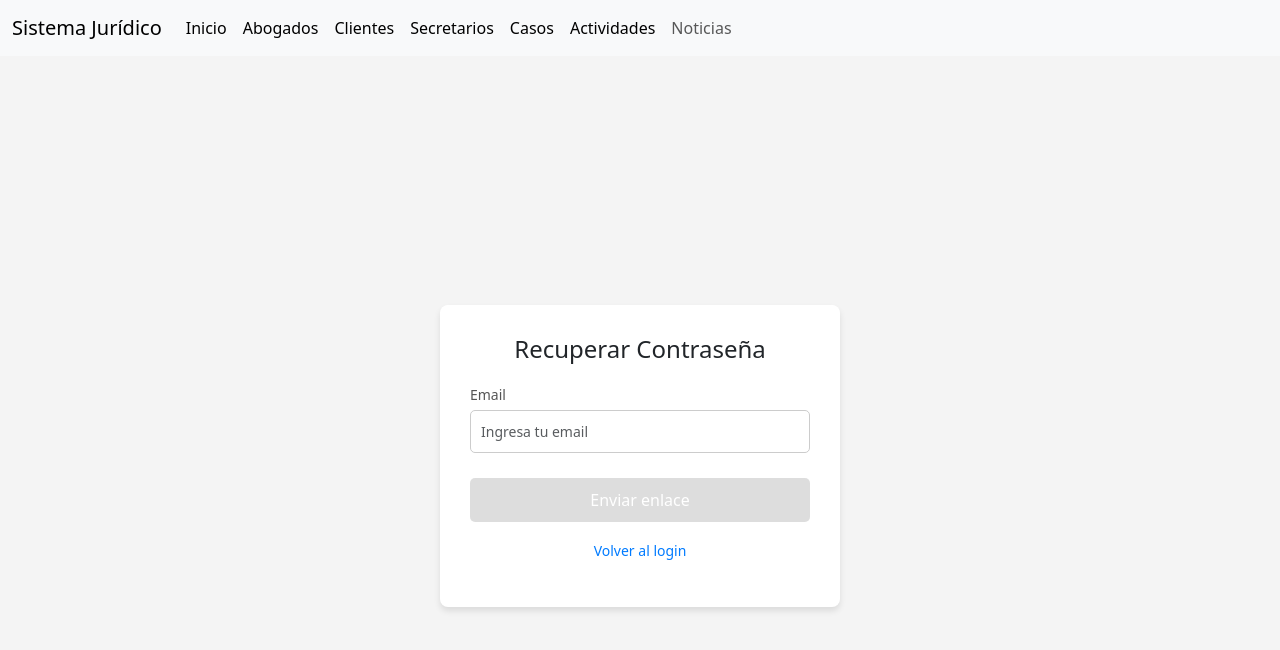
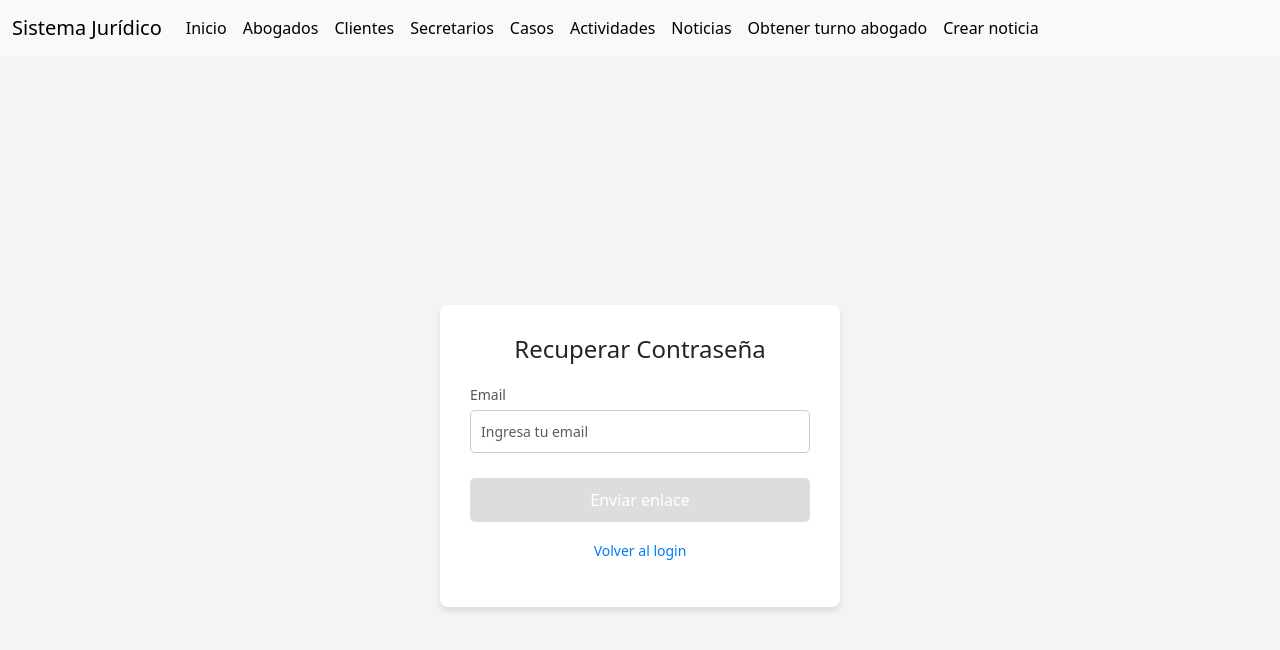
Before and after one commit to EliasDanteo/seminario-integrador-frontendapp, an Angular app: page /forgot-password in a window 1280 px wide. Shown: the top 650 px of the page. Built offline with nearby package versions, Linux system fonts and the light colour scheme.

Commit message:
feat: adding navbar a

```diff
--- a/src/app/core/services/forgot-password.service.ts
+++ b/src/app/core/services/forgot-password.service.ts
@@ -18,9 +18,12 @@ export class ForgotPasswordService {
   }
 
   resetPassword(code: string, newPassword: string) {
-    return this.http.post(`${environment.apiUrl}/reseteo-clave/${code}`, {
-      nueva_contrasena: newPassword,
-      confirmar_contrasena: newPassword,
-    });
+    return this.http.post(
+      `${environment.apiUrl}/usuarios/restablecer-contrasena/${code}`,
+      {
+        nueva_contrasena: newPassword,
+        confirmar_contrasena: newPassword,
+      }
+    );
   }
 }
--- a/src/app/layout/navbar/navbar.component.html
+++ b/src/app/layout/navbar/navbar.component.html
@@ -38,7 +38,17 @@
           >
         </li>
         <li class="nav-item">
-          <a class="nav-link" href="/noticias-blog">Noticias</a>
+          <a class="nav-link animated-link" href="/noticias-blog">Noticias</a>
+        </li>
+        <li class="nav-item">
+          <a class="nav-link animated-link" href="/obtener-turnos"
+            >Obtener turno abogado</a
+          >
+        </li>
+        <li class="nav-item">
+          <a class="nav-link animated-link" href="/noticias-list"
+            >Crear noticia</a
+          >
         </li>
       </ul>
     </div>
```
